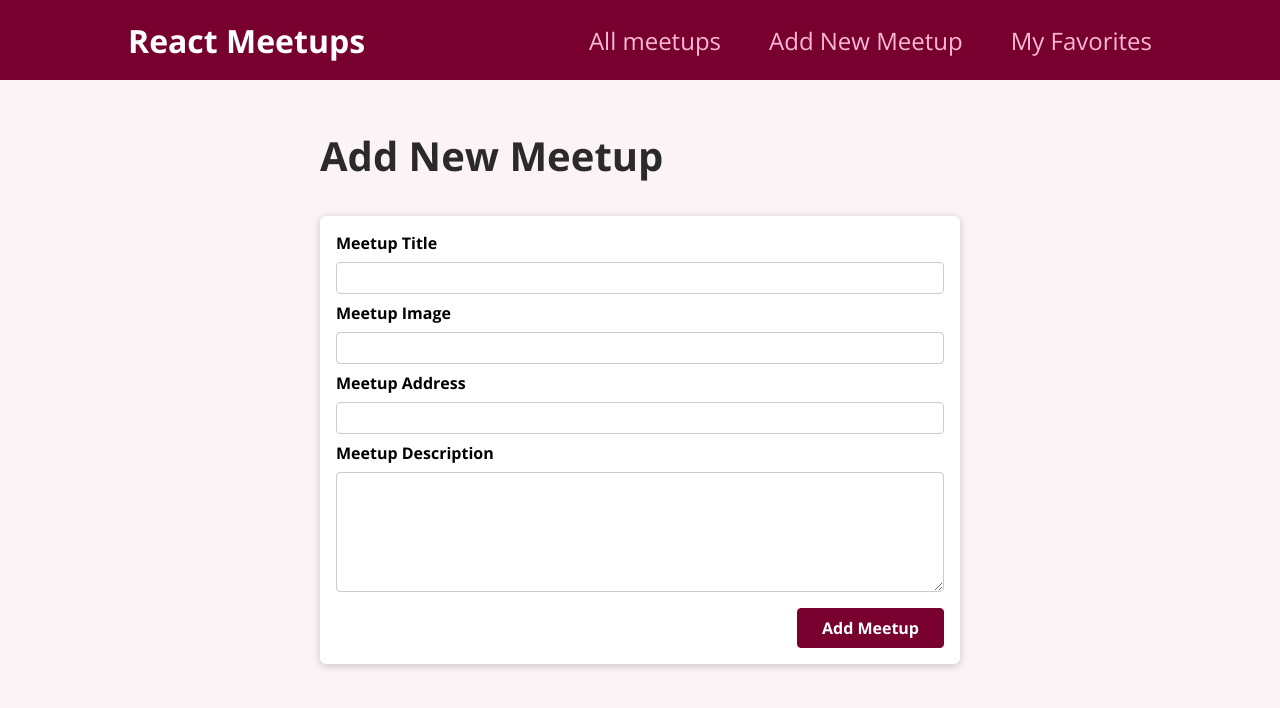
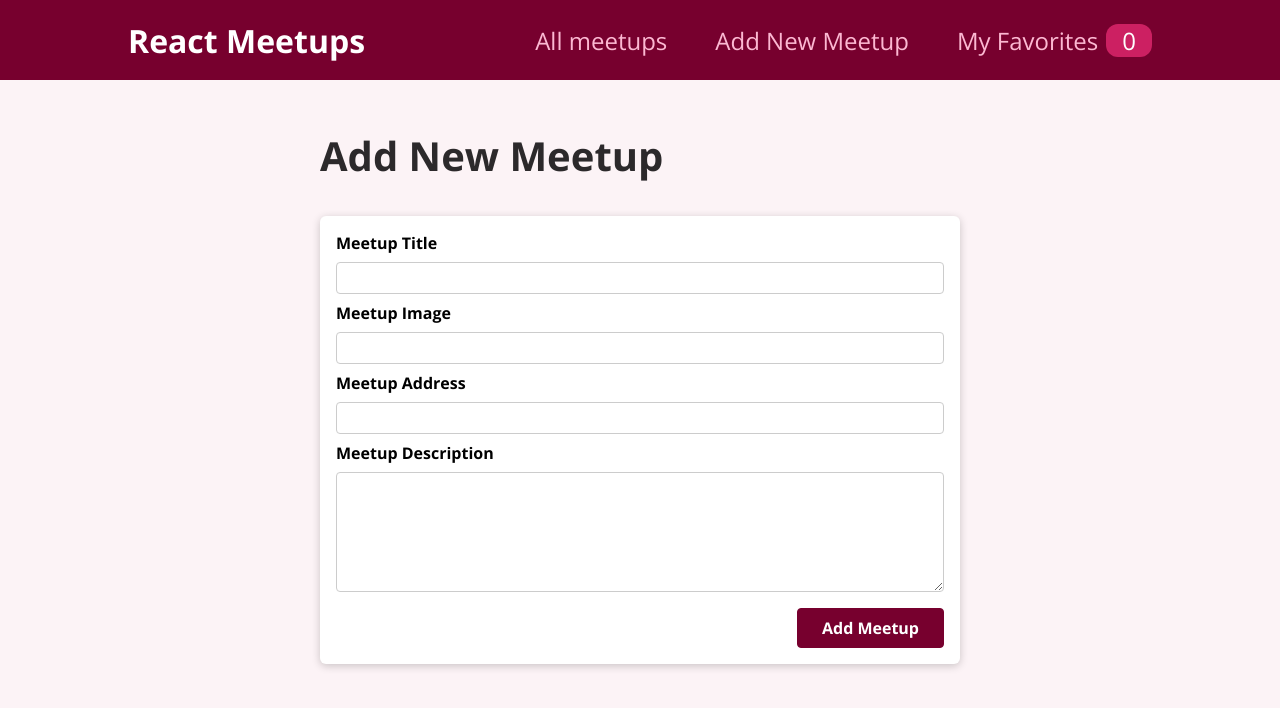
Before and after one commit to chen55680/react-course, a React (Create React App) app: page /new-meetup in a window 1280 px wide. Shown: the top 708 px of the page. Built offline with nearby package versions, Linux system fonts and the light colour scheme.

Commit message:
046-react-over

```diff
--- a/src/components/layout/MainNavigation.js
+++ b/src/components/layout/MainNavigation.js
@@ -1,8 +1,12 @@
 import { Link } from 'react-router-dom';
+import { useContext } from 'react';
 
 import classes from './MainNavigation.module.css'
+import FavoritesContext from '../../store/favorites-context';
 
 function MainNavigation() {
+    const favoriteCtx = useContext(FavoritesContext);
+
     return (
     <header className={classes.header}>
         <div className={classes.logo}>React Meetups</div>
@@ -15,7 +19,10 @@
                     <Link to='/new-meetup'>Add New Meetup</Link>
                 </li>
                 <li>
-                    <Link to='/favorites'>My Favorites</Link>
+                    <Link to='/favorites'>
+                        My Favorites
+                        <span className={classes.badge}>{favoriteCtx.totalFavorites}</span>
+                    </Link>
                 </li>
             </ul>
         </nav>
--- a/src/pages/Favorites.js
+++ b/src/pages/Favorites.js
@@ -1,5 +1,25 @@
+import { useContext } from 'react';
+
+import FavoritesContext from '../store/favorites-context';
+import MeetupList from '../components/meetups/MeetupList';
+
 function FavoritesPage() {
-    return <div>Favorites Page</div>
+    const favoriteCtx = useContext(FavoritesContext);
+
+    let content;
+
+    if (favoriteCtx.totalFavorites === 0) {
+        content = <p>You got no favorites yet. Start adding some?</p>
+    } else {
+        content = <MeetupList meetups={favoriteCtx.favorites} />
+    }
+
+    return (
+        <section>
+            <h1>My Favorites</h1>
+            {content}
+        </section>
+    )
 }
 
 export default FavoritesPage;
```
